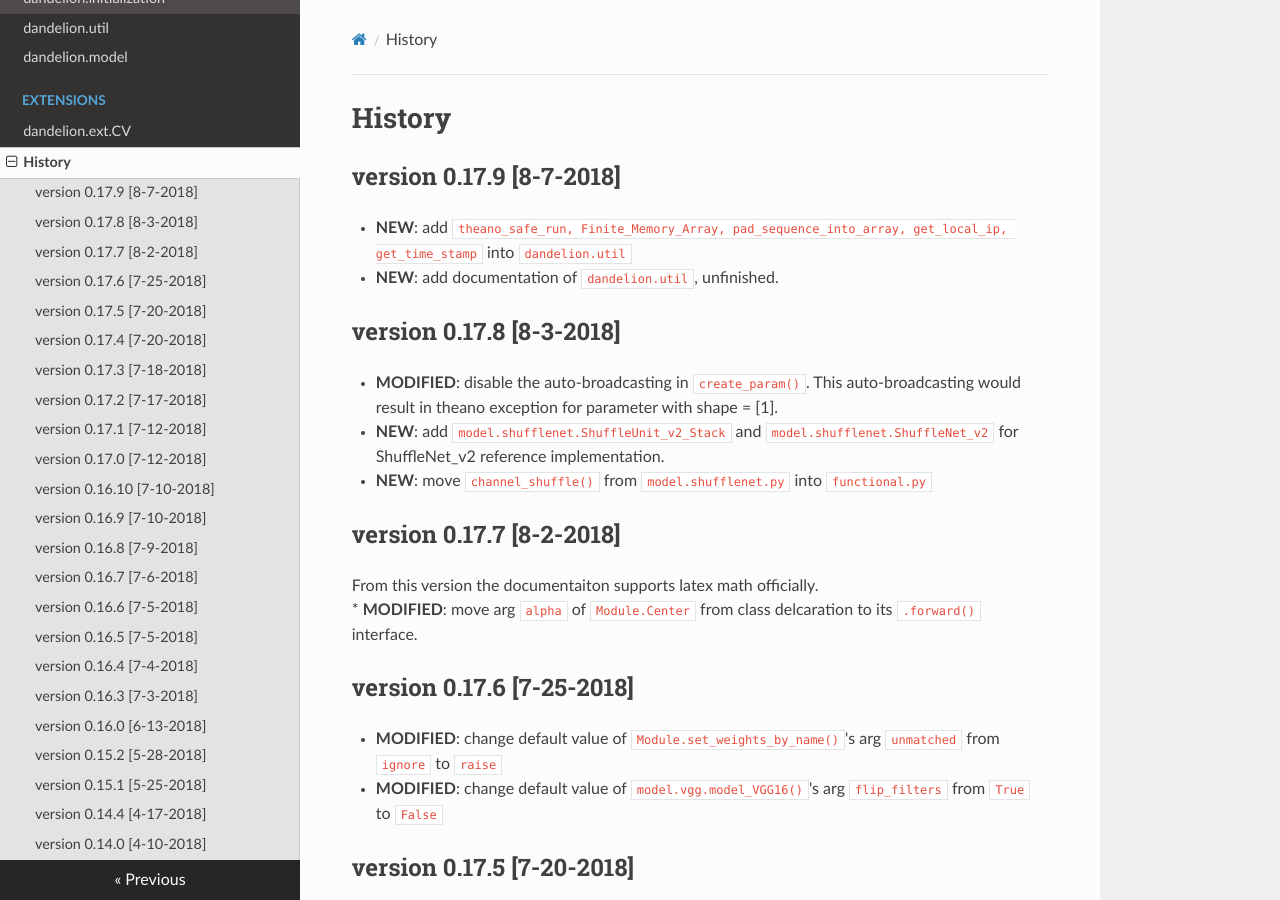
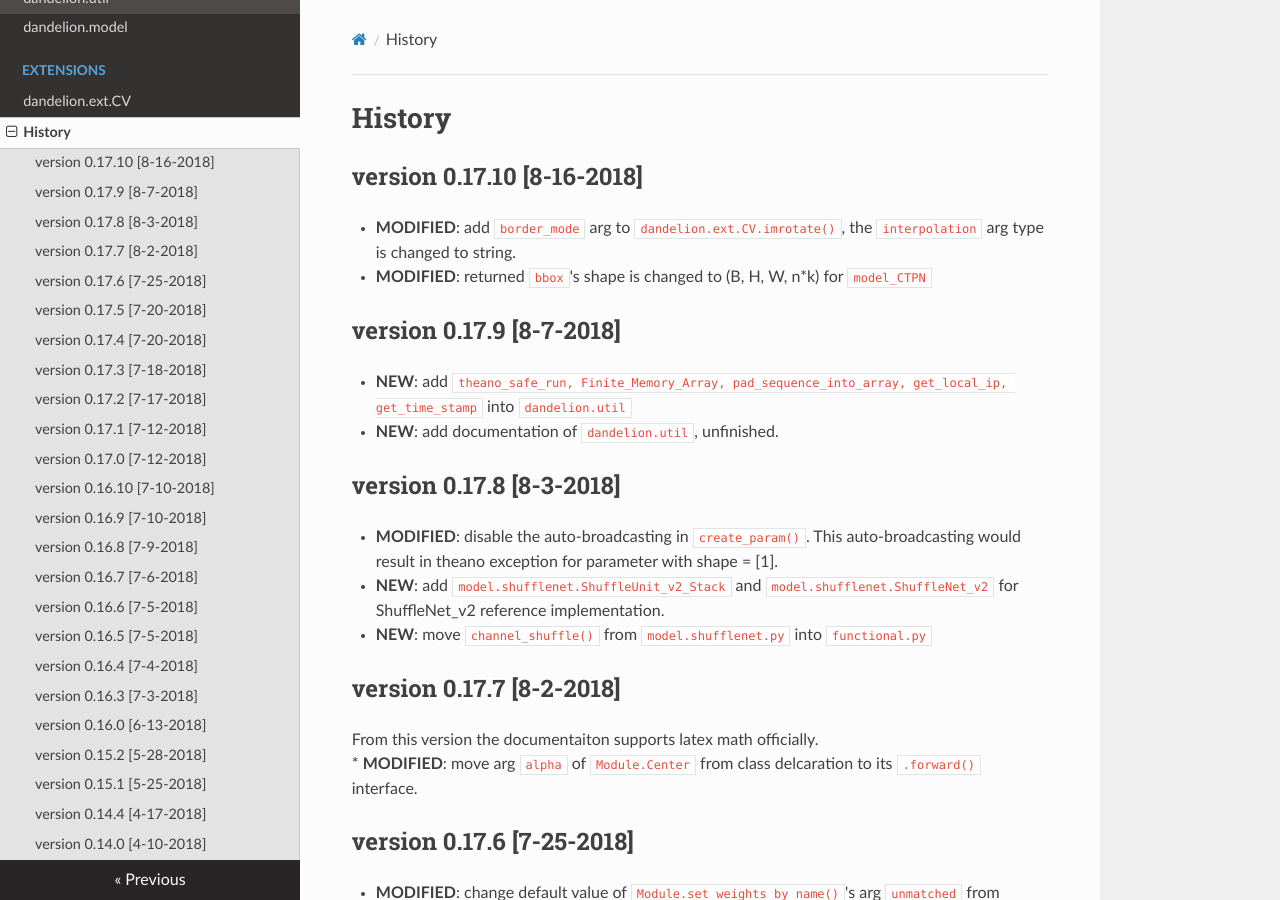
Before and after one commit to david-leon/Dandelion, an MkDocs documentation site: the page built from docs/history.md, in a window 1280 px wide and 900 px high. Built offline with MkDocs 1.6.1, drawn with Linux system fonts in a browser that asks for light colours; nearby versions of some CDN libraries; old or Windows-style settings are respelled for this version of MkDocs.

Commit message:
## version 0.17.10 [8-16-2018] * **MODIFIED**: add `border_mode` arg to `dandelion.ext.CV.imrotate()`, the `interpolation` arg type is changed to string. * **MODIFIED**: returned `bbox`'s shape is changed to (B, H, W, n*k) for `model_CTPN`

```diff
--- a/dandelion/__init__.py
+++ b/dandelion/__init__.py
@@ -8,5 +8,5 @@ from . import functional
 from . import model
 from . import ext
 
-__version__ = "0.17.9"
+__version__ = "0.17.10"
 __author__  = "David Leon (Dawei Leng)"
--- a/docs/history.md
+++ b/docs/history.md
@@ -1,4 +1,8 @@
 # History
+
+## version 0.17.10 [8-16-2018]
+* **MODIFIED**: add `border_mode` arg to `dandelion.ext.CV.imrotate()`, the `interpolation` arg type is changed to string.
+* **MODIFIED**: returned `bbox`'s shape is changed to (B, H, W, n*k) for `model_CTPN`
 
 ## version 0.17.9 [8-7-2018]
 * **NEW**: add `theano_safe_run, Finite_Memory_Array, pad_sequence_into_array, get_local_ip, get_time_stamp` into `dandelion.util`
```
Also changed, not shown: 1 other file.
